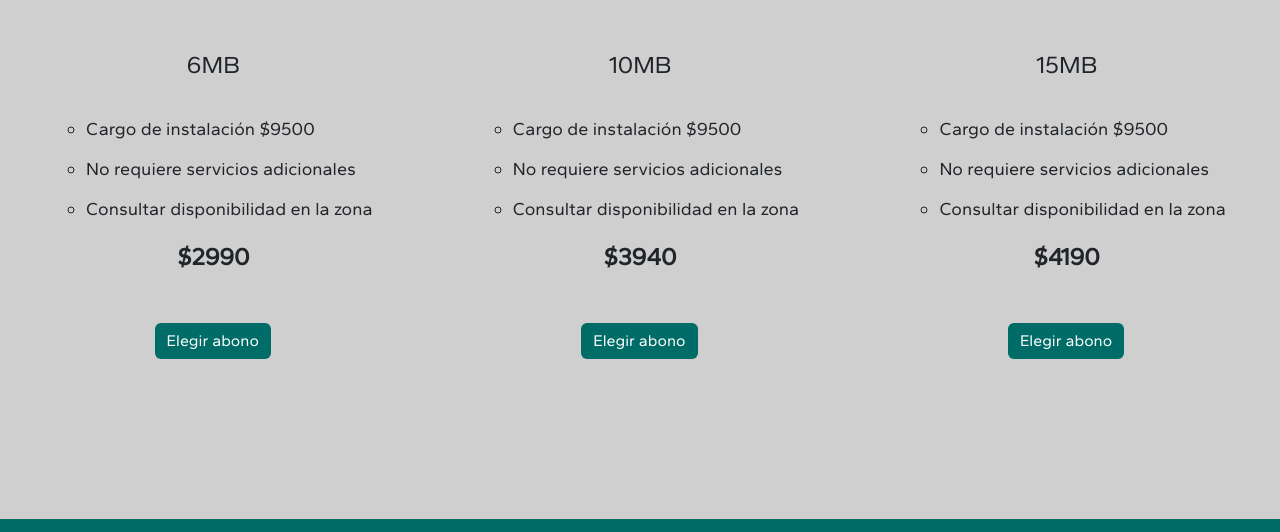
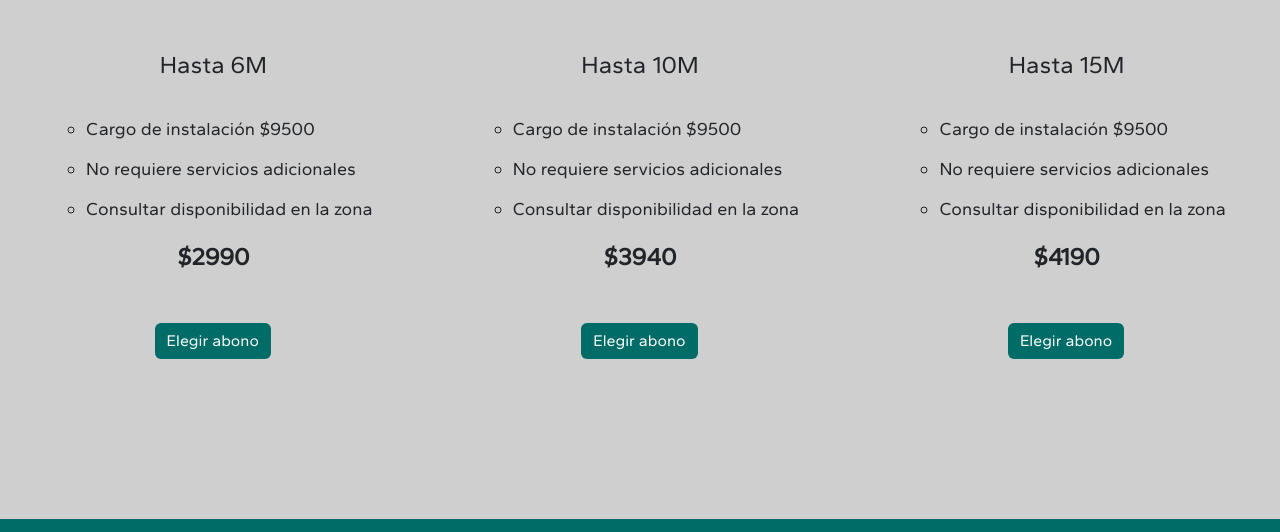
Before and after one commit to frankirova/RedMetro-JS, a plain HTML site: page pages/servicios.html in a window 1280 px wide. Shown: the part 167-699 px from the top of the page. Drawn offline with nearby package versions, Linux system fonts and the light colour scheme; some packages are replaced by stand-ins of ours; a script that the page names is missing.

Commit message:
aplicando fetch

```diff
--- a/js/main.js
+++ b/js/main.js
@@ -1,38 +1,9 @@
-// ==============Obj abonos=================
-
-const listaAbonos = [
-    {
-        id : 1,
-        nombre : "6MB",
-        precio : 2990,
-        liCaracteristicas : ["Cargo de instalación $9500","No requiere servicios adicionales","Consultar disponibilidad en la zona"]
-    },
-    {
-        id : 2,
-        nombre : "10MB",
-        precio : 3940,
-        liCaracteristicas : ["Cargo de instalación $9500","No requiere servicios adicionales","Consultar disponibilidad en la zona"]
-    },
-    {
-        id : 3,
-        nombre : "15MB",
-        precio : 4190,
-        liCaracteristicas : ["Cargo de instalación $9500","No requiere servicios adicionales","Consultar disponibilidad en la zona"]
-    }
-]
 
 // =============Arrays y variables=================
 
-let listaNombresAbonos = [];
-for (const abono of listaAbonos){
-    listaNombresAbonos.push(abono.nombre)
-}
-
 let listaPreciosAbonos = [];
 
-for (const abono of listaAbonos){
-    listaPreciosAbonos.push(abono.precio)
-}
+
 let listaNombresClientes = []
 let abonoElegido=[] ;
 let precioInstalacion = 9500;
@@ -43,8 +14,15 @@ const formulario =document.getElementById("formulario") ;
 const serviciosResidenciales = document.getElementById("servicios-residenciales");
 const reset = document.getElementById("btn-reset");
 
-for(const abono of listaAbonos){
-    let card = document.createElement ("div");
+
+// ===============================================================
+
+
+fetch('abonos.json')
+    .then((response) => response.json())
+    .then ((listaAbonos) => {
+        listaAbonos.forEach((abono) => {
+            let card = document.createElement ("div");
     card.className = "card-servicio";
     card.innerHTML = `<p class="titulo-card">${abono.nombre}</p>
     <ul class="lista-servicios">
@@ -55,21 +33,22 @@ for(const abono of listaAbonos){
     <p><b>$${abono.precio}</b></p>
     <button =onclick id="${abono.id}" class="btn btn-success">Elegir abono</button>`;
     serviciosResidenciales.append (card)
-    const boton = document.getElementById(`${abono.id}`);
+
+       ;
+
+let elegirAbono = (abonoId) => {
+const item = listaAbonos.find((abono) => abono.id === abonoId);
+    abonoElegido.push(item);
+}
+const boton = document.getElementById(`${abono.id}`);
     boton.addEventListener("click",()=>{
         elegirAbono(abono.id);
         mostrarFormulario ();
 
 
     })
-
-} ;
-// ===============================================================
-
-let elegirAbono = (abonoId) => {
-const item = listaAbonos.find((abono) => abono.id === abonoId);
-    abonoElegido.push(item);
-};
+})
+});
 
 // =============formulario=====================
 
--- /dev/null
+++ b/pages/abonos.json
@@ -0,0 +1,20 @@
+[
+    {
+        "id": 1,
+        "nombre": "Hasta 6M",
+        "precio": 2990,
+        "liCaracteristicas": ["Cargo de instalación $9500","No requiere servicios adicionales","Consultar disponibilidad en la zona"]
+    },
+    {
+        "id": 2,
+        "nombre": "Hasta 10M",
+        "precio": 3940,
+        "liCaracteristicas":  ["Cargo de instalación $9500","No requiere servicios adicionales","Consultar disponibilidad en la zona"]
+    },
+    {
+        "id": 3,
+        "nombre": "Hasta 15M",
+        "precio": 4190,
+        "liCaracteristicas": ["Cargo de instalación $9500","No requiere servicios adicionales","Consultar disponibilidad en la zona"]
+    }
+]
```
Also changed, not shown: js/producto.js (+66 -80 lines), pages/productos.json (added, +29 -0 lines), pages/productos2.html (+1 -1 lines).
